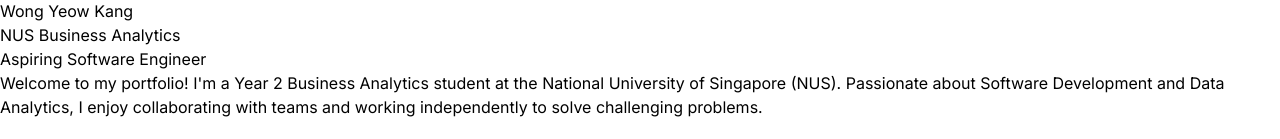
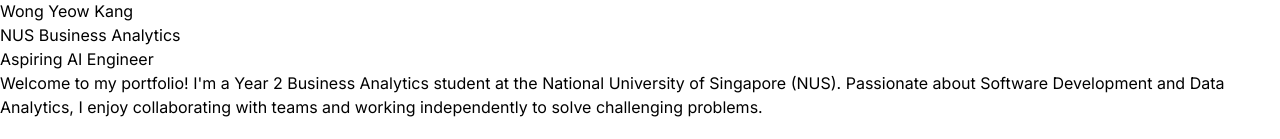
Before and after one commit to ykwong2002/react-portfolio, a React (Vite) app: page / in a window 1280 px wide. Shown: the part 243-382 px from the top of the page. Built offline with nearby package versions, Linux system fonts and the light colour scheme.

Commit message:
Update Hero.jsx

```diff
--- a/src/components/Hero.jsx
+++ b/src/components/Hero.jsx
@@ -28,7 +28,7 @@
                       </span>
                       <div className="mt-2 h-0.5 w-full bg-gradient-to-r from-transparent via-purple-500 to-transparent"></div>
                       <span className="block mt-2 bg-gradient-to-r from-indigo-400 to-purple-500 bg-clip-text text-3xl font-semibold tracking-tight text-transparent">
-                        Aspiring Software Engineer
+                        Aspiring AI Engineer
                       </span>
                     </motion.div>
 
```
